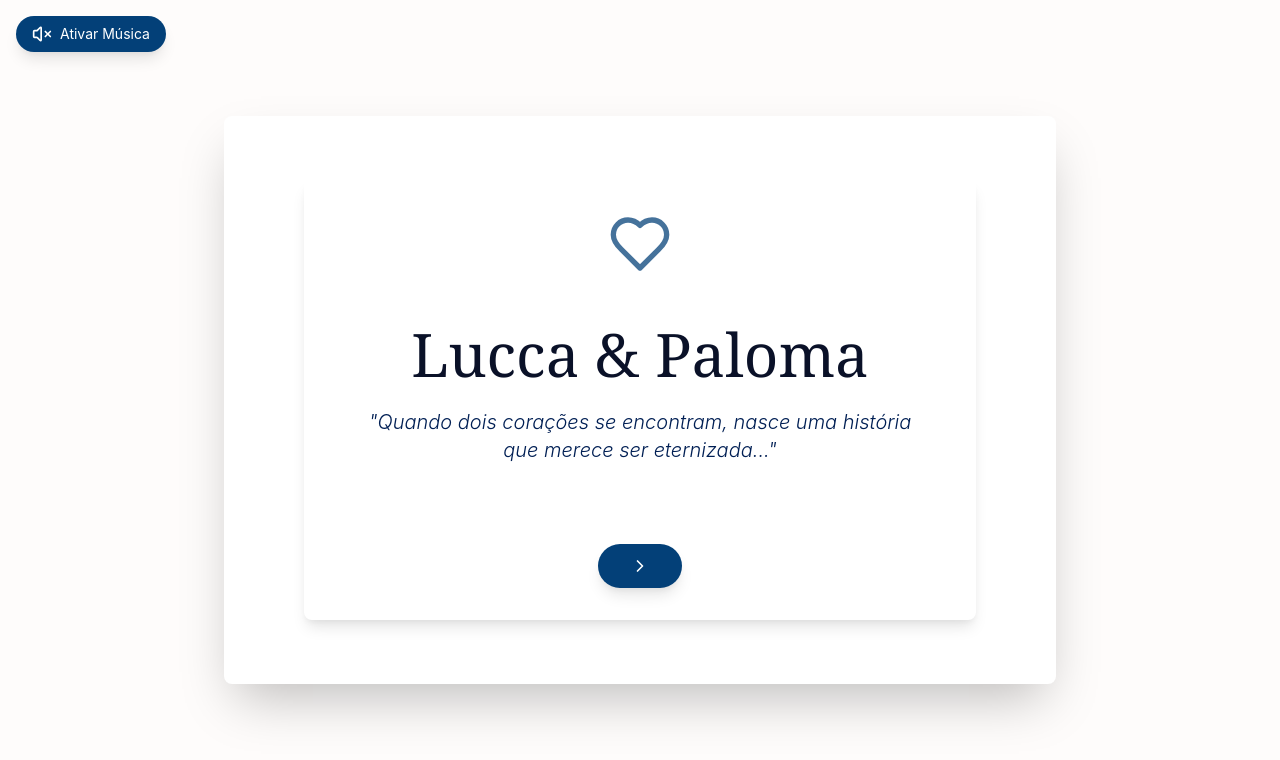
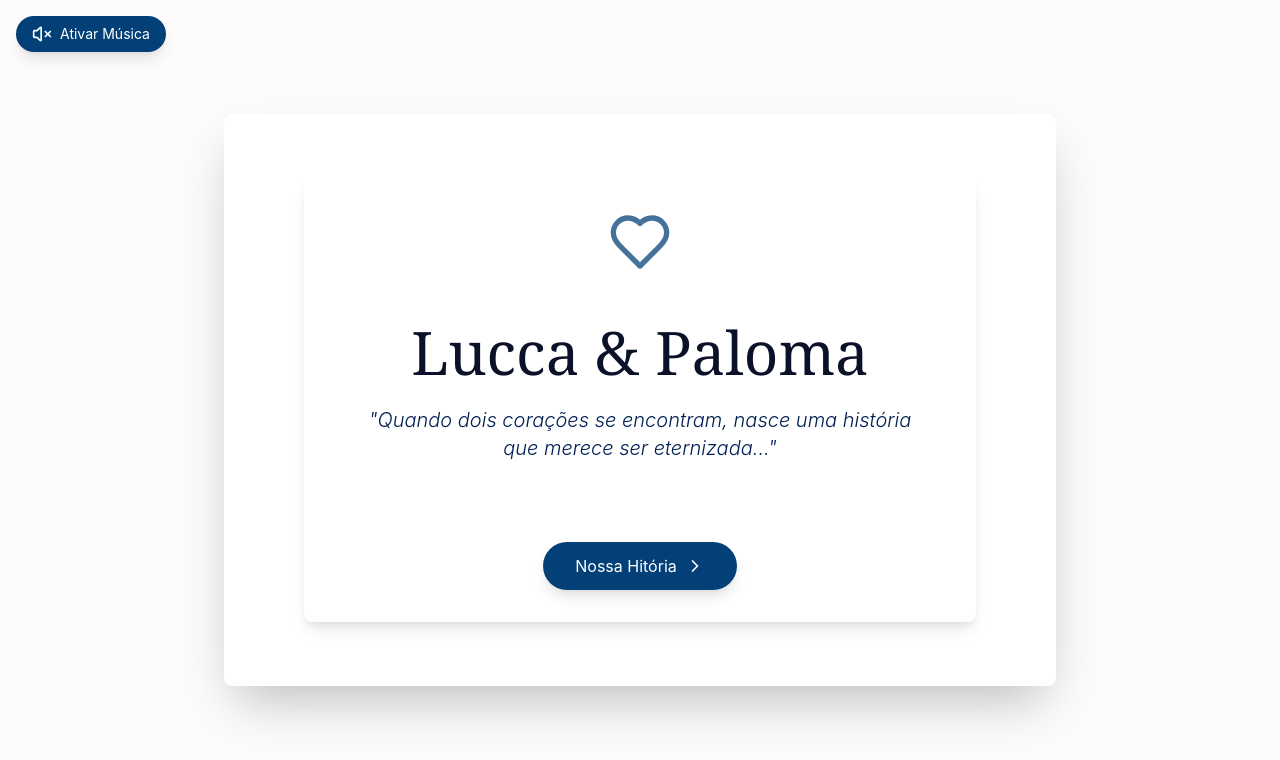
Before and after one commit to luccarocha/convite-padrinhos, a React (Create React App) app: page / in a window 1280 px wide. Shown: the top 760 px of the page. Built offline with nearby package versions, Linux system fonts and the light colour scheme.

Commit message:
Ajustes na integração do convite principal com convite dos padrinhos

```diff
--- a/src/App.js
+++ b/src/App.js
@@ -196,7 +196,7 @@ const StoryBook = () => {
             onClick={() => setCurrentPage(currentPage + 1)}
             style={{backgroundColor: '#034078'}}
             className="text-white px-8 py-3 rounded-full hover:bg-opacity-90 transition-all transform hover:scale-105 shadow-lg flex items-center gap-2"
-          >
+           > Nossa Hitória
             <ChevronRight className="w-5 h-5" />
           </button>
         </div>
```
